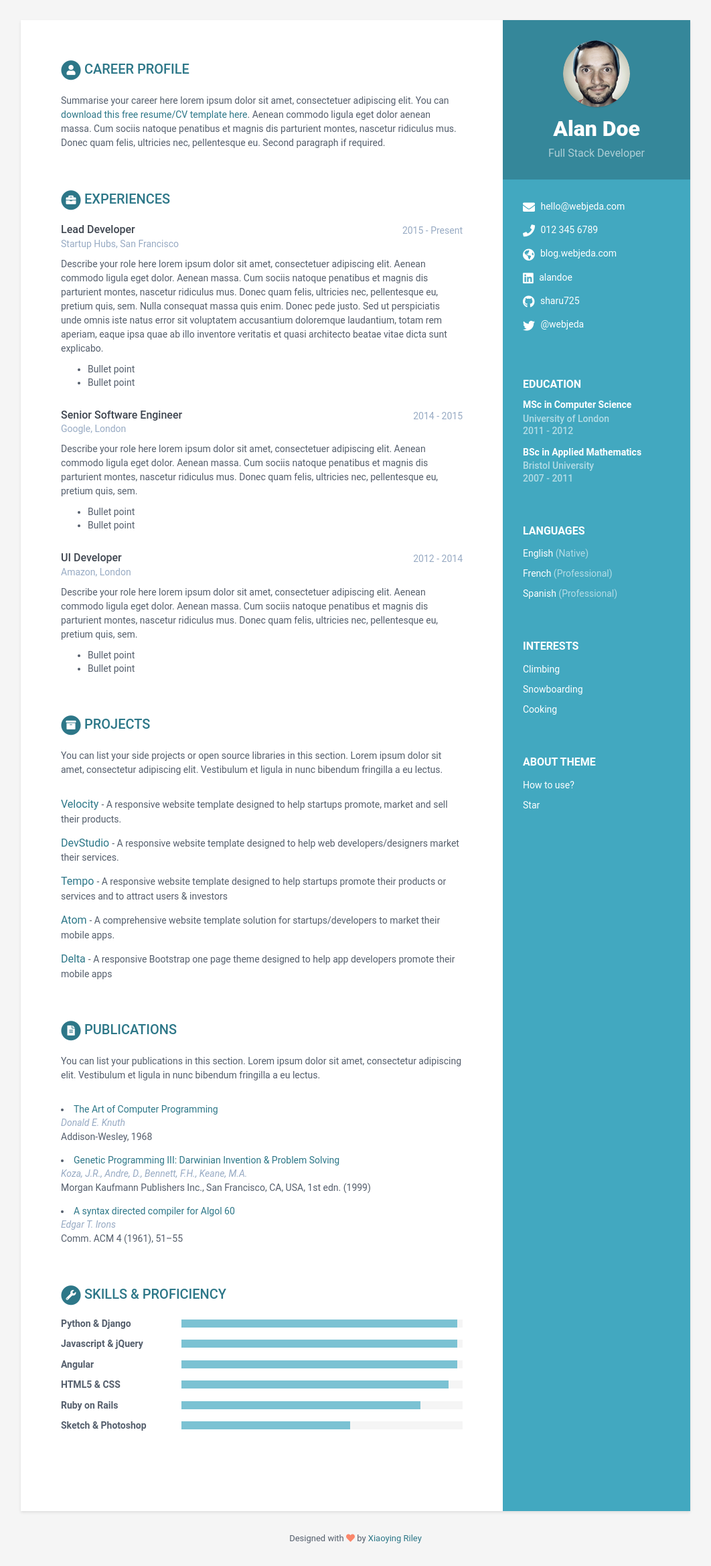
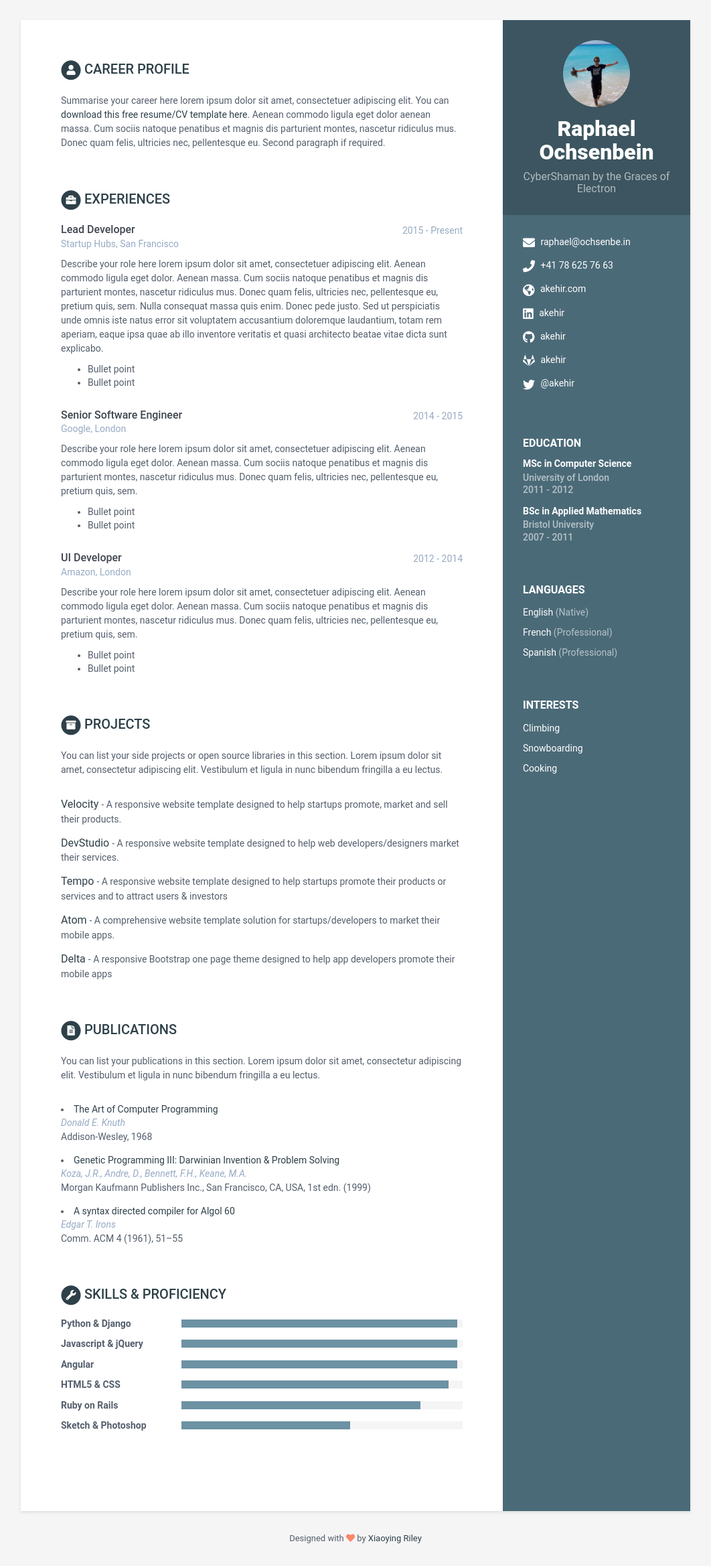
Before and after one commit to akehir/cv, a Jekyll site: the page built from index.html, in a window 1280 px wide. Shown: the whole page at 67% size, without its empty margins (109-1171 px from the left). Built offline with Jekyll 4.4.1, drawn with Linux system fonts in a browser that asks for light colours.

Commit message:
Added some personal info

```diff
--- a/_config.yml
+++ b/_config.yml
@@ -1,18 +1,13 @@
 #Update all the sections by editing the data.yml file inside _data folder.
 
 # Site Settings
-title: My Resume
-url: 'http://webjeda.com'
-baseurl: '/online-cv' #change it according to your repository name
-description: A beautiful Jekyll theme for creating resume
+title: Lebenslauf
+url: 'https://akehir.github.io'
+baseurl: '/cv'
+description: Mein Lebenslaufs
 # Style will be applied only after restarting the build or serve. Just choose one of the options.
-theme_skin: blue # blue turquoise green berry orange ceramic
+theme_skin: ceramic # blue turquoise green berry orange ceramic
 chrome_mobile_color: #use hex colors (ex:#1976d2) or leave empty if you don't want a color for chrome mobile searchbar
-
-# Tracker
-analytics: UA-83979019-1
-
-
 
 # Sass/SCSS
 sass:
--- a/_data/data.yml
+++ b/_data/data.yml
@@ -3,23 +3,23 @@
 #
 
 sidebar:
-    about: True # set to False or comment line if you want to remove the "how to use?" in the sidebar
+    about: False # set to False or comment line if you want to remove the "how to use?" in the sidebar
     education: True # set to False if you want education in main section instead of in sidebar
 
     # Profile information
-    name: Alan Doe
-    tagline: Full Stack Developer
-    avatar: profile.png  #place a 100x100 picture inside /assets/images/ folder and provide the name of the file below
+    name: Raphael Ochsenbein
+    tagline: CyberShaman by the Graces of Electron
+    avatar: avatar.jpg #place a 100x100 picture inside /assets/images/ folder and provide the name of the file below
 
     # Sidebar links
-    email: hello@webjeda.com
-    phone: 012 345 6789
-    website: blog.webjeda.com #do not add http://
-    linkedin: alandoe
-    github: sharu725
-    gitlab:
+    email: raphael@ochsenbe.in
+    phone: +41 78 625 76 63
+    website: akehir.com #do not add http://
+    linkedin: akehir
+    github: akehir
+    gitlab: akehir
     bitbucket:
-    twitter: '@webjeda'
+    twitter: '@akehir'
     stack-overflow: # Number/Username, e.g. 123456/alandoe
     codewars:
     goodreads: # Number-Username, e.g. 123456-alandoe
```
Also changed, not shown: assets/images/avatar.jpg (added), assets/images/berry.jpg (deleted), assets/images/blue.jpg (deleted), assets/images/ceramic.jpg (deleted), assets/images/desktop.png (deleted), assets/images/green.jpg (deleted), assets/images/mobile.png (deleted), assets/images/orange.jpg (deleted), assets/images/profile.png (deleted), assets/images/turquoise.jpg (deleted), 1 other file.
